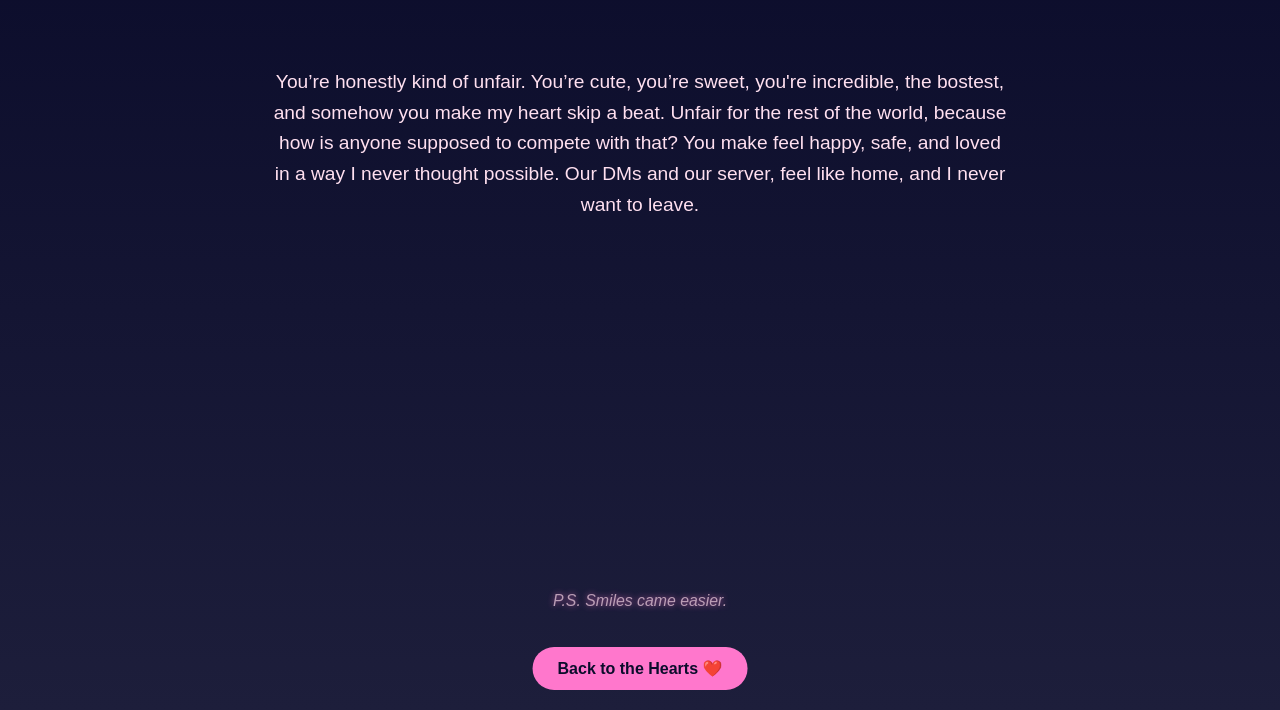
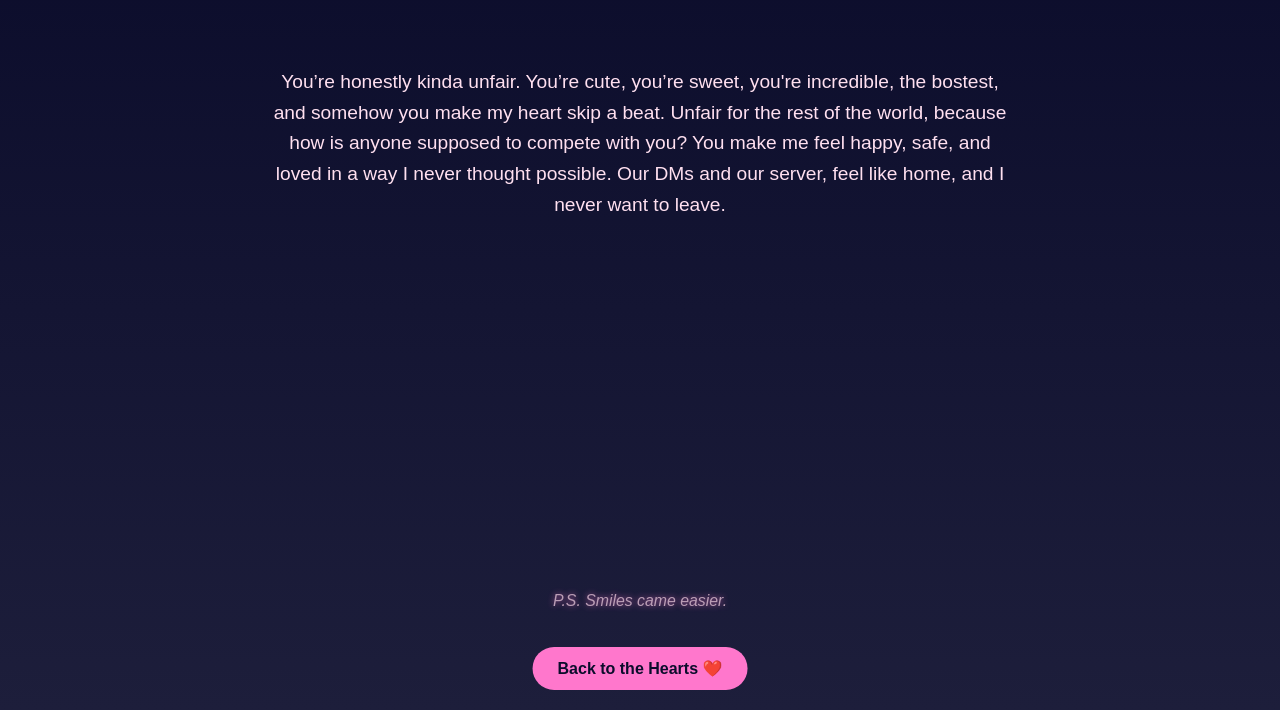
Before and after one commit to RubyScarf/tqm, a website: page chapters/chapter7.html in a window 1280 px wide. Shown: the part 90-800 px from the top of the page. Drawn offline with Linux system fonts and the light colour scheme.

Commit message:
notes edits

```diff
--- a/chapters/chapter7.html
+++ b/chapters/chapter7.html
@@ -17,10 +17,10 @@
   <h1 class="note-title">Heart Pod #7</h1>
 
   <p class="note-content">
-    You’re honestly kind of unfair.
+    You’re honestly kinda unfair.
     You’re cute, you’re sweet, you're incredible, the bostest, and somehow you make my heart skip a beat.
-    Unfair for the rest of the world, because how is anyone supposed to compete with that?
-    You make feel happy, safe, and loved in a way I never thought possible. Our DMs and our server, feel like home, and I
+    Unfair for the rest of the world, because how is anyone supposed to compete with you?
+    You make me feel happy, safe, and loved in a way I never thought possible. Our DMs and our server, feel like home, and I
     never want to leave.
   </p>
 
```
Also changed, not shown: chapters/chapter20.html (+1 -1 lines).
